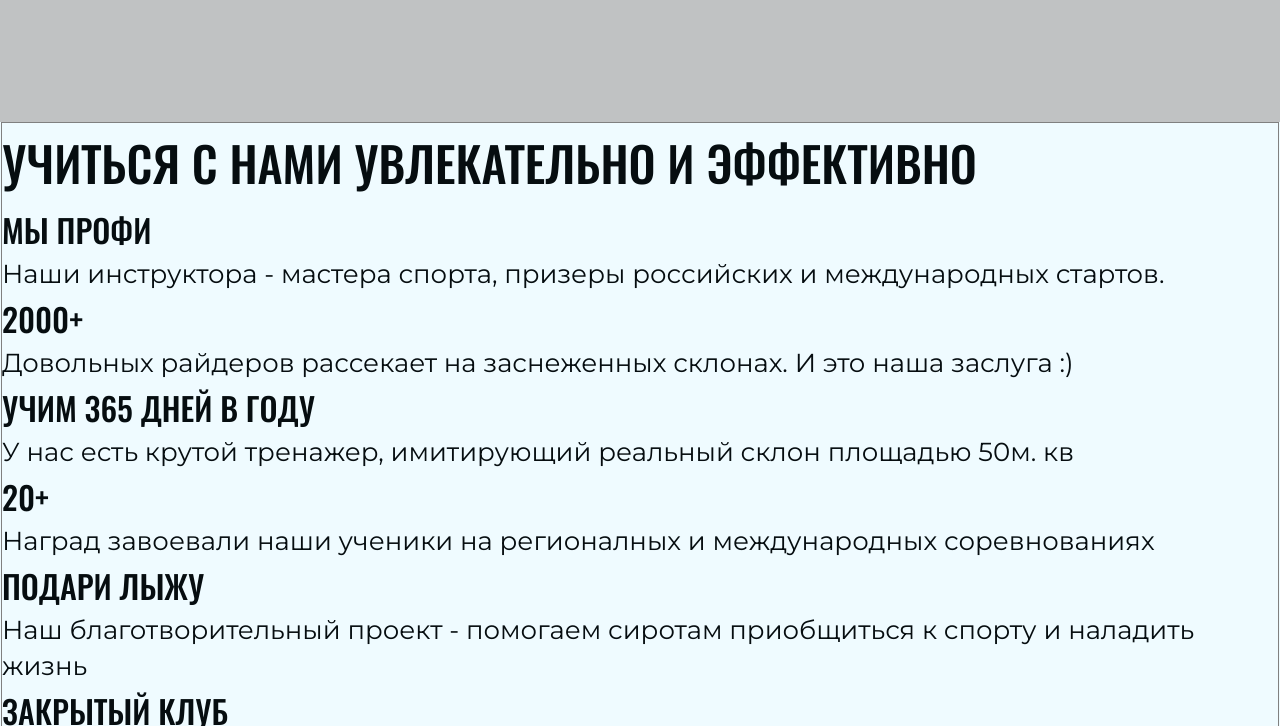
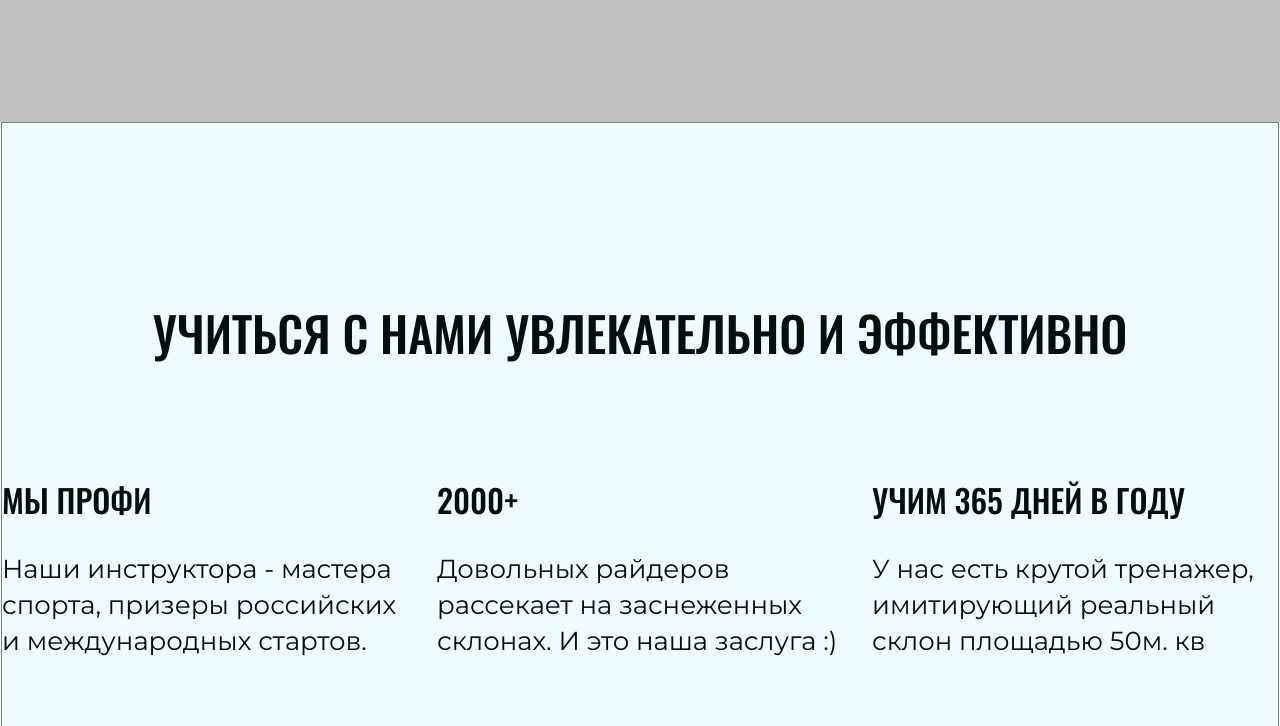
Before and after one commit to Ciberplotnik/ski-school-domnin, a plain HTML site: page index.html in a window 1280 px wide. Shown: the part 760-1486 px from the top of the page. Drawn offline with Linux system fonts and the light colour scheme.

Commit message:
make block advantages in CSS

```diff
--- a/styles/style.css
+++ b/styles/style.css
@@ -133,15 +133,37 @@ body {
 }
 
 .advantages_subtittle {
+  margin-top: 170px;
+  margin-bottom: 100px;
+
   font-family: 'Oswald', serif;
   text-transform: uppercase;
   font-weight: 500;
   font-size: 48px;
   line-height: 80px;
   color: #060D10;
+  text-align: center;
+}
+
+.advantages_list {
+  display: flex;
+  flex-wrap: wrap;
+  justify-content: space-between;
+
+  margin-bottom: 100px;
+
+  list-style-type: none;
+}
+
+.advantages_item {
+  width: 406px;
+
+  margin-bottom: 70px;
 }
 
 .advantages_item-subject {
+  margin-bottom: 25px;
+
   font-family: 'Oswald', serif;
   text-transform: uppercase;
   font-weight: 500;
```
